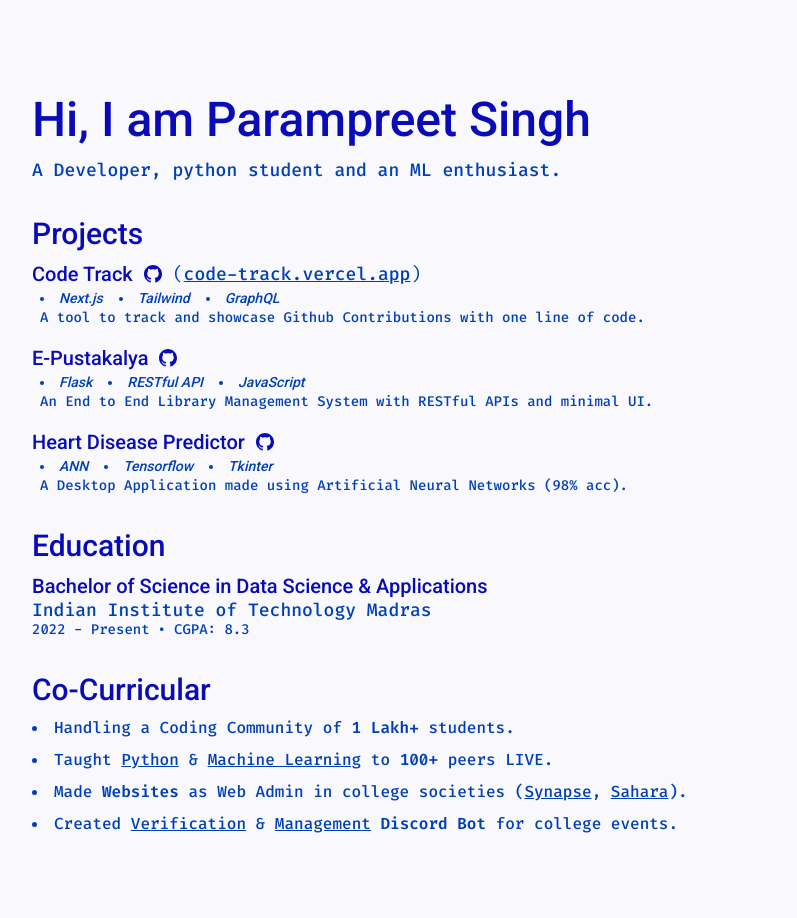
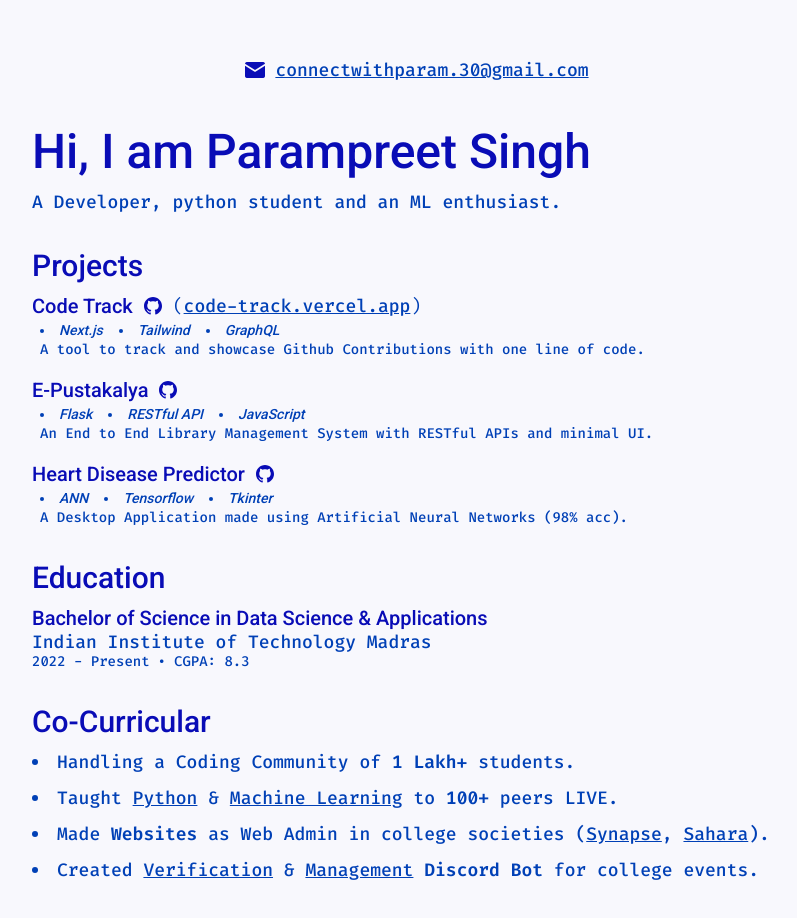
Before and after one commit to Param302/portfolio, a Next.js app in the folder portfolio/: page / in a window 1280 px wide. Shown: the top 918 px of the page, without its empty margins (224-1021 px from the left). Built offline with nearby package versions, Linux system fonts and the light colour scheme.

Commit message:
feat: add email

```diff
--- a/portfolio/src/app/components/CoCurricular.js
+++ b/portfolio/src/app/components/CoCurricular.js
@@ -2,7 +2,7 @@
     return (
         <section id="cocurricular" className="flex flex-col space-y-2">
             <h2 className="text-2xl md:text-3xl font-medium font-heading">Co-Curricular</h2>
-            <ul className="list-disc list-inside flex flex-col space-y-2 font-medium text-sm md:text-base">
+            <ul className="list-disc list-inside flex flex-col space-y-2 font-medium text-base md:text-lg">
                 <li>Handling a Coding Community of <span className="font-semibold">1 Lakh+</span> students.</li>
                 <li>Taught <a href="https://www.youtube.com/playlist?list=PLClULgPbRPsD-t0AYG8hR5iLIt2ZaNTkv" target="_blank" rel="noopener noreferrer" className="underline">Python</a> & <a href="https://www.youtube.com/playlist?list=PLClULgPbRPsA1twUfMlWkI4yJeqjsSi23" target="_blank" rel="noopener noreferrer" className="underline">Machine Learning</a> to <span className="font-semibold">100+</span> peers LIVE.</li>
                 <li>Made <span className="font-semibold">Websites</span> as Web Admin in college societies (<a href="https://synapse-society.github.io/Synapse/" target="_blank" rel="noopener noreferrer" className="underline">Synapse</a>, <a href="https://sahara-society.github.io/Sahara/" target="_blank" rel="noopener noreferrer" className="underline">Sahara</a>).</li>
--- /dev/null
+++ b/portfolio/src/app/components/Email.js
@@ -0,0 +1,8 @@
+export default function Email() {
+    return (
+        <a href="mailto:connectwithparam.30@gmail.com" target="_blank" rel="noopener noreferrer" className="self-center absolute -top-2 lg:-top-10 w-4/5 lg:w-3/5 2xl:w-2/5 flex flex-row space-x-2 items-center justify-center font-medium text-sm md:text-lg">
+            <img src="email.png" alt="email" className="h-4 md:h-6 w-4 md:w-6"/>
+            <span className="underline">connectwithparam.30@gmail.com</span>
+        </a>
+    )
+};
--- a/portfolio/src/app/page.js
+++ b/portfolio/src/app/page.js
@@ -1,3 +1,4 @@
+import Email from '@/app/components/Email';
 import About from '@/app/components/About';
 import Experience from './components/Experience';
 import Projects from './components/Projects';
@@ -7,7 +8,8 @@
 
 export default function Home() {
     return (
-        <main className="w-4/5 lg:w-3/5 2xl:w-2/5 flex flex-col space-y-8">
+        <main className="w-4/5 lg:w-3/5 2xl:w-2/5 flex flex-col space-y-8 relative">
+            <Email/>
             <About/>
             {/* <Experience/> */}
             <Projects/>
```
Also changed, not shown: portfolio/public/email.png (added).
